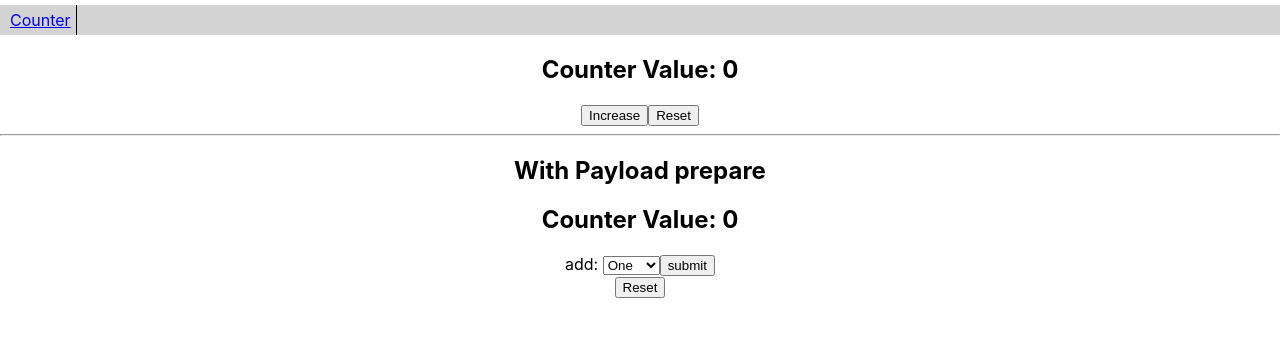
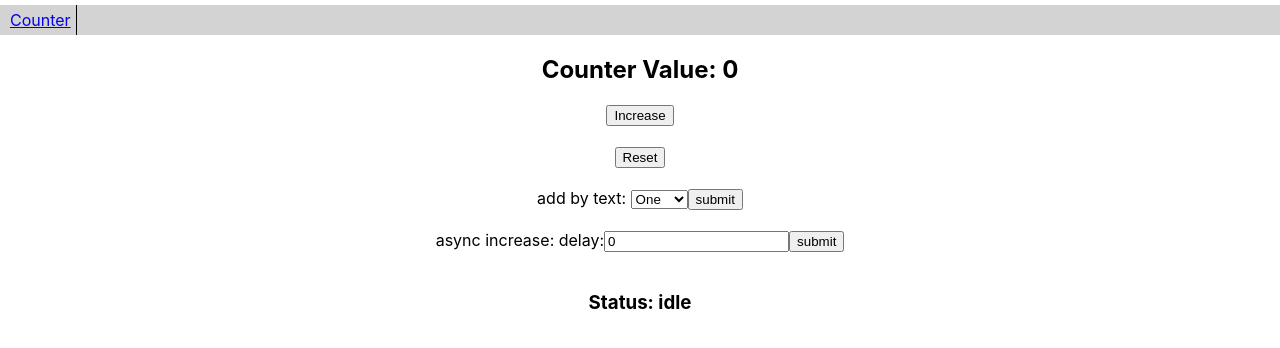
Before and after one commit to pinyi-yang/redux-examples, a React (Create React App) app in the folder client/: page /counter in a window 1280 px wide. Shown: the top 348 px of the page. Built offline with nearby package versions, Linux system fonts and the light colour scheme.

Commit message:
restructure app and add async examples

```diff
--- a/client/src/App.js
+++ b/client/src/App.js
@@ -1,9 +1,8 @@
 import './App.css';
 import { BrowserRouter as Router, Route, Switch } from "react-router-dom";
 
-import NavBar from "./components/NavBar";
+import Home from './Home';
 import { Counter } from "./examples/Counter/Counter";
-import { Counter2 } from "./examples/Counter2/Counter2"
 
 function App() {
   return (
@@ -11,13 +10,10 @@ function App() {
       <Router>
         <Switch>
           <Route exact path="/">
-            <h1>Home Page</h1>
-            <NavBar/>
+            <Home/>
           </Route>
           <Route exact path="/counter">
-            <Counter /><hr/>
-            <h2>With Payload prepare</h2>
-            <Counter2 />
+            <Counter />
           </Route>
         </Switch>
       </Router>
--- /dev/null
+++ b/client/src/Home.js
@@ -0,0 +1,25 @@
+import React from "react";
+import NavBar from "./components/NavBar";
+
+
+export default function Home() {
+    return (
+        <div >
+            <h1>Home Page</h1>
+            <NavBar/>
+            <ul style={{textAlign: "left"}}>
+                <li>Counter <br/>
+                    <ul>
+                        <li>Simple couter</li>
+                        <li>Payload repare</li>
+                        <li>Async couter</li>
+                    </ul>
+                </li>
+                <li></li>
+                <li></li>
+                <li></li>
+                <li></li>
+            </ul>
+        </div>
+    )
+}
--- a/client/src/app/store.js
+++ b/client/src/app/store.js
@@ -1,11 +1,9 @@
 import { configureStore } from "@reduxjs/toolkit";
 
 import counterReducer from "../examples/Counter/counterSlice";
-import counter2Reducer from "../examples/Counter2/counter2Slice";
 
 export default configureStore({
     reducer: {
         counter: counterReducer,
-        counter2: counter2Reducer
     }
 })
--- a/client/src/examples/Counter/Counter.js
+++ b/client/src/examples/Counter/Counter.js
@@ -1,19 +1,32 @@
 import React from "react";
+import { useState } from "react";
 import { useDispatch, useSelector } from "react-redux";
-import { increase, reset } from "./counterSlice";
+import { increase, reset, increaseByText, increaseAsync } from "./counterSlice";
 
 import NavBar from "../../components/NavBar"
 
 export function Counter() {
-    const counter = useSelector(state => state.counter.value);
+    const counter = useSelector(state => state.counter);
     const dispatch = useDispatch();
+    const [text, setText] = useState("one");
+    const [delay, setDelay] = useState(0);
 
     return (
         <div>
             <NavBar />
-            <h2>Counter Value: {counter}</h2>
-            <button onClick={ () => dispatch(increase())}>Increase</button>
-            <button onClick={ () => dispatch(reset()) }>Reset</button>
+            <h2>Counter Value: {counter.value}</h2>
+            <button onClick={ () => dispatch(increase())}>Increase</button><br/><br/>
+            <button onClick={ () => dispatch(reset()) }>Reset</button><br/><br/>
+            add by text: <select name="counter2Input" id="counter2" value={text} onChange={ (e) => {setText(e.target.value)}}>
+                <option value="one">One</option>
+                <option value="two">Two</option>
+                <option value="three">Three</option>
+            </select>
+            <button onClick={ () => dispatch(increaseByText(text))}>submit</button><br/><br/>
+            async increase: delay:
+            <input type="number" value={delay} onChange={e => setDelay(e.target.value)} min={0}/>
+            <button onClick={() => dispatch(increaseAsync(delay))}>submit</button><br/><br/>
+            <h3>Status: {counter.status}</h3>
         </div>
     )
 }
--- a/client/src/examples/Counter/counterSlice.js
+++ b/client/src/examples/Counter/counterSlice.js
@@ -1,9 +1,20 @@
-import { createSlice } from "@reduxjs/toolkit";
+import { createSlice, createAsyncThunk } from "@reduxjs/toolkit";
+
+export const increaseAsync = createAsyncThunk("counter/increaseAsync", async delay => {
+    const result = await new Promise((reesolve, reject) => {
+        setTimeout(() => {
+            reesolve(1)
+        }, delay)
+    })
+    return result;
+});
 
 export const counterSlice = createSlice({
     name: "counter",
     initialState: {
-        value: 0
+        value: 0,
+        error: null,
+        status: "idle"
     },
     reducers: {
         increase: state => {
@@ -11,9 +22,31 @@ export const counterSlice = createSlice({
         },
         reset: state => {
             state.value = 0
+        },
+        increaseByText: {
+            reducer(state, action) {
+                state.value += action.payload
+            },
+            prepare(textNum) {
+                const convertMap = {one: 1, two: 2, three: 3};
+
+                return {
+                    payload: convertMap[textNum]
+                }
+            }
+        }
+    },
+    extraReducers: {
+        [increaseAsync.pending]: (state) => { state.status = "pending"},
+        [increaseAsync.fulfilled]: (state, action) => {
+            console.log(action)
+            state.status = "succeeded";
+            state.value += 1;
         }
     }
 });
 
+
+export const { increase, reset, increaseByText } = counterSlice.actions
+
 export default counterSlice.reducer;
-export const { increase, reset } = counterSlice.actions
--- a/client/src/examples/Counter2/Counter2.js
+++ /dev/null
@@ -1,29 +0,0 @@
-import React from "react";
-import { useState } from "react";
-import { useDispatch, useSelector } from "react-redux";
-import { increase, reset } from "./counter2Slice";
-
-import NavBar from "../../components/NavBar"
-
-export function Counter2() {
-    const counter = useSelector(state => state.counter2.value);
-    const dispatch = useDispatch();
-    const [text, setText] = useState("one");
-
-    return (
-        <div>
-            <h2>Counter Value: {counter}</h2>
-            add: <select name="counter2Input" id="counter2" value={text} onChange={ (e) => {setText(e.target.value)}}>
-                <option value="one">One</option>
-                <option value="two">Two</option>
-                <option value="three">Three</option>
-            </select>
-            <button onClick={ () => dispatch(increase(text))}>submit</button><br/>
-            <button onClick={ () => {
-                    dispatch(reset());
-                    setText("one");
-                } }
-            >Reset</button>
-        </div>
-    )
-}
--- a/client/src/examples/Counter2/counter2Slice.js
+++ /dev/null
@@ -1,27 +0,0 @@
-import { createSlice } from "@reduxjs/toolkit";
-
-export const counter2Slice = createSlice({
-    name: "counter2",
-    initialState: {
-        value: 0
-    },
-
-    reducers: {
-        increase: {
-            reducer(state, action) {
-                state.value += action.payload
-            },
-            prepare(textNum) {
-                const convertMap = {one: 1, two: 2, three: 3};
-
-                return {
-                    payload: convertMap[textNum]
-                }
-            }
-        },
-        reset: state => { state.value = 0 }
-    }
-});
-
-export default counter2Slice.reducer;
-export const {increase, reset} = counter2Slice.actions
```
